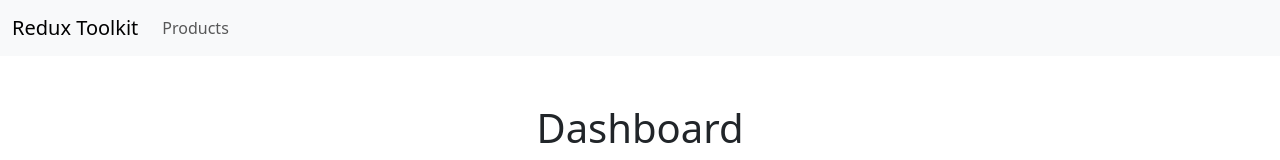
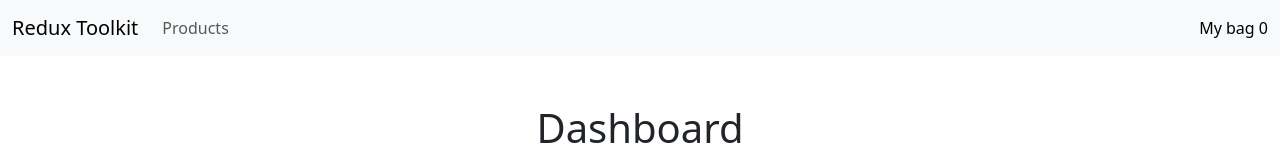
Before and after one commit to MadhushaPrasad/react-redux-store, a React (Create React App) app: page / in a window 1280 px wide. Shown: the top 160 px of the page. Built offline with nearby package versions, Linux system fonts and the light colour scheme.

Commit message:
fix: fix navbar component

```diff
--- a/src/components/NavBarPanel.js
+++ b/src/components/NavBarPanel.js
@@ -1,17 +1,26 @@
 import Container from 'react-bootstrap/Container'
 import Nav from 'react-bootstrap/Nav'
 import Navbar from 'react-bootstrap/Navbar'
+import { Link } from 'react-router-dom'
 
 function NavBarPanel() {
   return (
     <Navbar expand="lg" className="bg-body-tertiary">
       <Container fluid>
         <Navbar.Brand href="#">Redux Toolkit</Navbar.Brand>
-        <Navbar.Toggle aria-controls="navbarScroll" />
-        <Navbar.Collapse id="navbarScroll">
-          <Nav className="me-auto my-2 my-lg-0" style={{ maxHeight: '100px' }} navbarScroll>
-            <Nav.Link href="/products">Products</Nav.Link>
-          </Nav>
+        <Nav className="me-auto my-2 my-lg-0" style={{ maxHeight: '100px' }}>
+          <Nav.Link to="/products" as={Link}>
+            Products
+          </Nav.Link>
+        </Nav>
+
+        <Navbar.Toggle />
+        <Navbar.Collapse className="justify-content-end">
+          <Navbar.Text>
+            <Nav.Link to="/cart" as={Link}>
+              My bag 0
+            </Nav.Link>
+          </Navbar.Text>
         </Navbar.Collapse>
       </Container>
     </Navbar>
```
